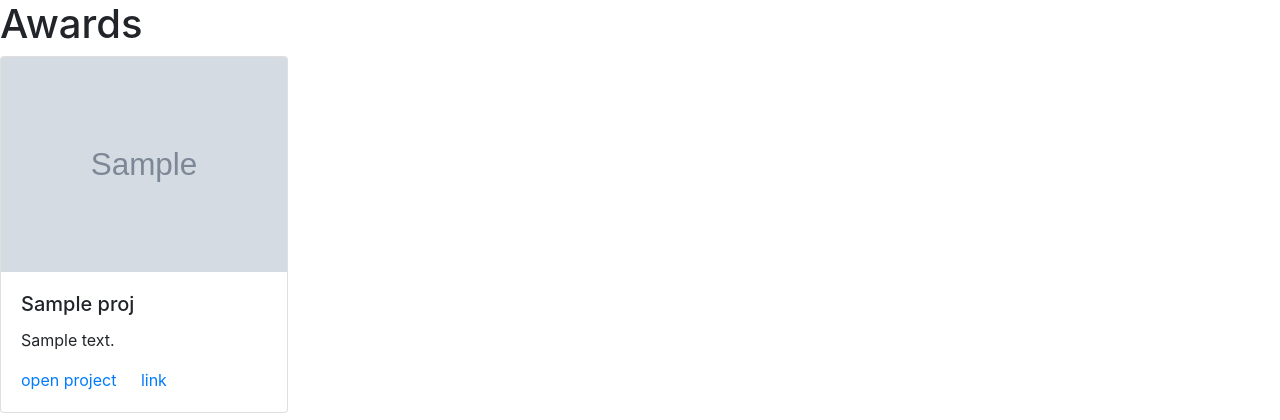
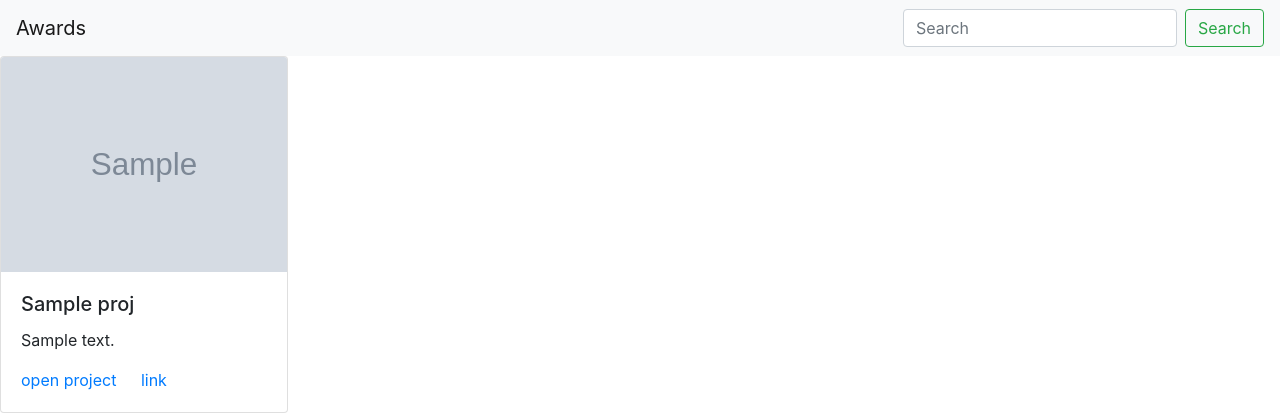
Before and after one commit to KabageMark/awards, a Django app: template awardsapp/templates/index.html in a window 1280 px wide. Shown: the top 420 px of the page. Run offline with Django 3.2, Linux system fonts and the light colour scheme; the template is opened without the code that fills it: most values are stand-ins (such as "Sample title", 1, 10 or a date in 2020); grey boxes marked "Sample" are stand-in pictures; some libraries are stand-ins or nearby versions.

Commit message:
navbar and search by project name added

```diff
--- a/awardsapp/templates/base.html
+++ b/awardsapp/templates/base.html
@@ -22,6 +22,7 @@
 
 <body>
 
+  {% include "navbar.html" %}
   {% block content %}  {%endblock%}
 
 
--- a/awardsapp/templates/index.html
+++ b/awardsapp/templates/index.html
@@ -1,6 +1,5 @@
 {% extends 'base.html' %}
 {% block content %}
-<h1>Awards</h1>
 {% for proj in projects %}
 <div class="card" style="width: 18rem;">
     <img class="card-img-top" src="{{proj.project_image.url}}" alt="Card image cap">
--- /dev/null
+++ b/awardsapp/templates/navbar.html
@@ -0,0 +1,7 @@
+<nav class="navbar navbar-light bg-light justify-content-between">
+    <a class="navbar-brand">Awards</a>
+    <form class="form-inline">
+      <input class="form-control mr-sm-2" type="search" placeholder="Search" aria-label="Search">
+      <button class="btn btn-outline-success my-2 my-sm-0" type="submit">Search</button>
+    </form>
+  </nav>
```
